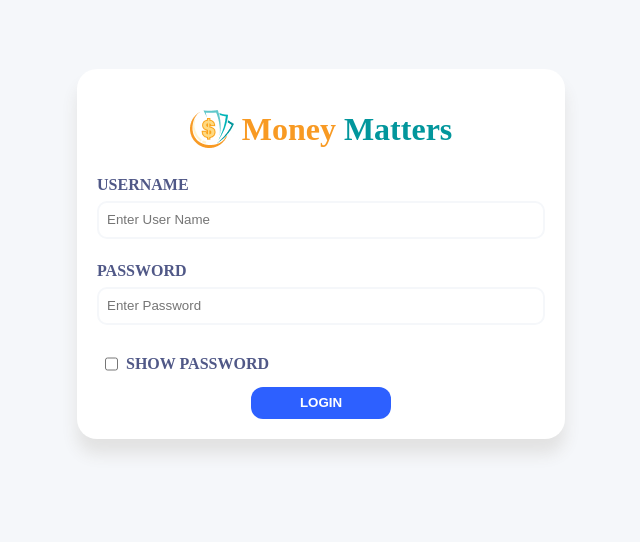
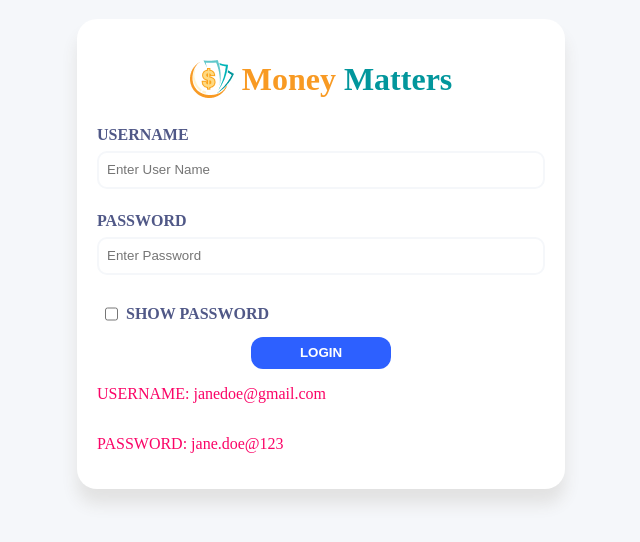
Before and after one commit to harshithdiyyala/taskflow_task, a React (Create React App) app: page /#/login in a window 1280 px wide. Shown: the part 146-688 px from the top of the page, without its empty margins (319-959 px from the left). Built offline with nearby package versions, Linux system fonts and the light colour scheme.

Commit message:
made some changes

```diff
--- a/src/Components/LoginPage/index.js
+++ b/src/Components/LoginPage/index.js
@@ -76,6 +76,8 @@ class Login  extends Component{
                     <div className='show'><input type = 'checkbox' onClick = {() => this.setState((prevState) => ({showPassword:!prevState.showPassword}))} className='checkbox'/><label>SHOW PASSWORD</label></div>
                     <button type = 'submit' onClick={this.submitDetails}>LOGIN</button>
                 </form>
+                <p className='errorMsg'> USERNAME: janedoe@gmail.com</p>
+                <p className='errorMsg'> PASSWORD: jane.doe@123</p>
                 {errorMsg !== ''? <p className='errorMsg'>{errorMsg}</p> :''}
             </div>
         </div>)
--- a/src/Components/SideBar/index.js
+++ b/src/Components/SideBar/index.js
@@ -15,7 +15,7 @@ class SideBar extends Component {
 
     state = {id:0,name:'',email:'',type :'dashboard'}
 
-    logout = () => {
+    logout() {
         const {history} = this.props
         Cookies.remove('token');
         history.replace('/login');
```
